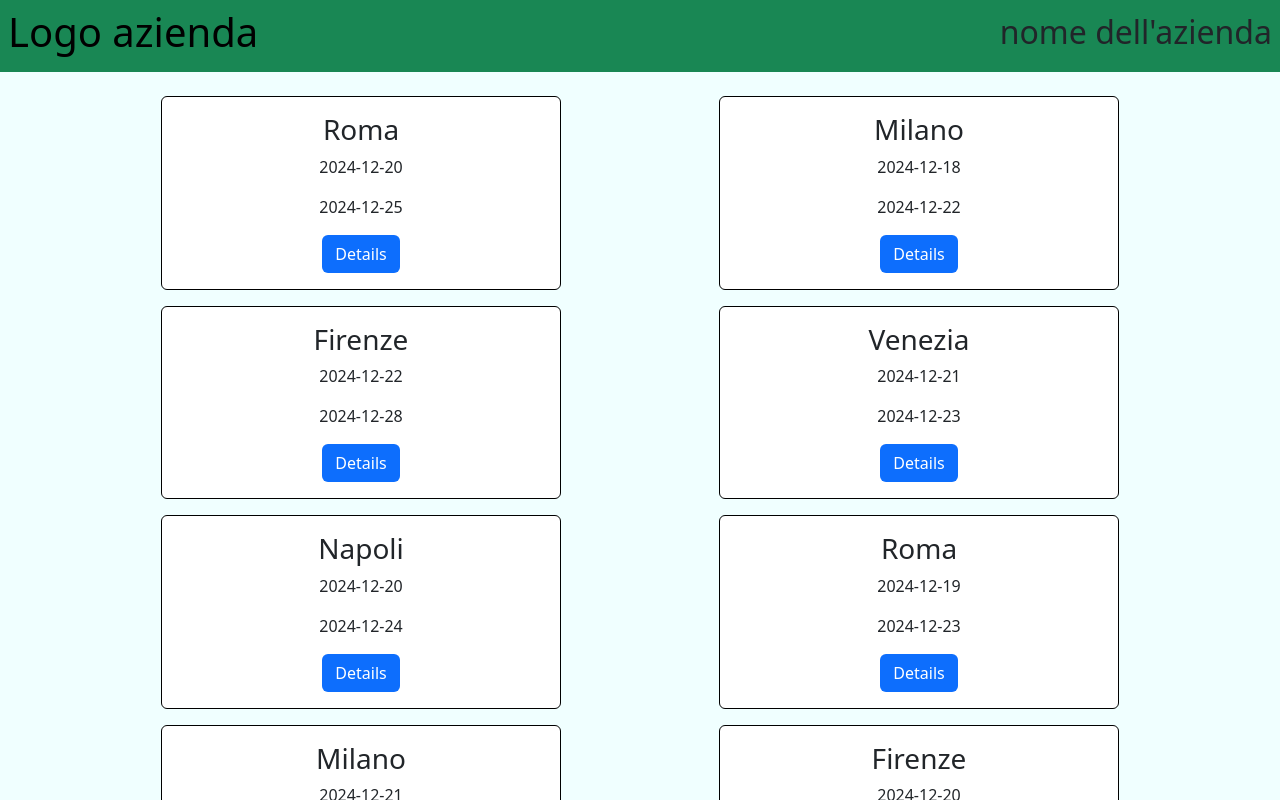
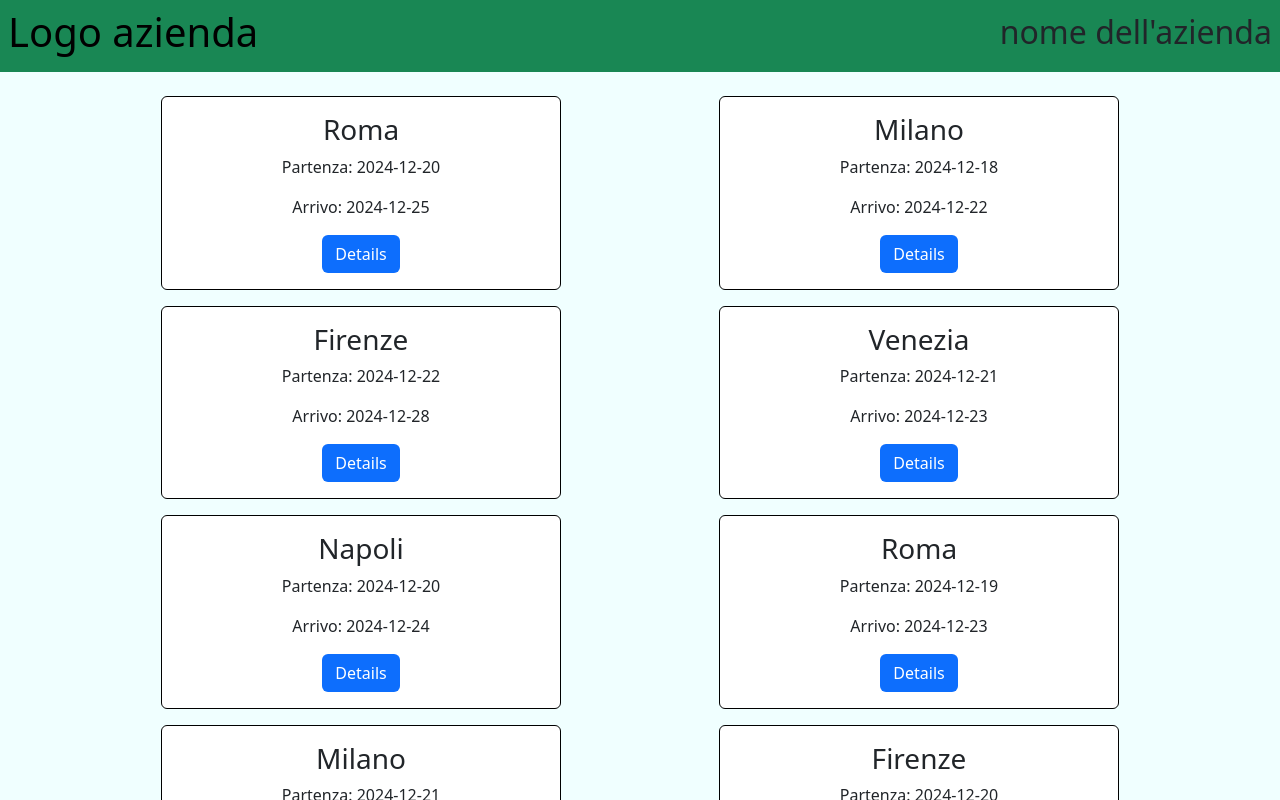
Before and after one commit to Giulia-Ciampelli/project-fly-agency, a React (Vite) app: page / in a window 1280 px wide. Shown: the top 800 px of the page. Built offline with nearby package versions, Linux system fonts and the light colour scheme.

Commit message:
fix home data partenza e arrivo

```diff
--- a/src/pages/Home.jsx
+++ b/src/pages/Home.jsx
@@ -16,8 +16,8 @@ export default function Home() {
                         TravelCostumers.map(travel => (
                             <div className="card p-3 mb-3 text-center" key={travel.id}>
                                 <h3>{travel.citta_del_viaggio}</h3>
-                                <p>{travel.data_inizio}</p>
-                                <p>{travel.data_fine}</p>
+                                <p>Partenza: {travel.data_inizio}</p>
+                                <p>Arrivo: {travel.data_fine}</p>
                                 <div><Link to={`custumers/${travel.citta_del_viaggio}`}><button className="btn bg-primary text-white" >Details</button></Link></div>
                             </div>
                         ))
```
